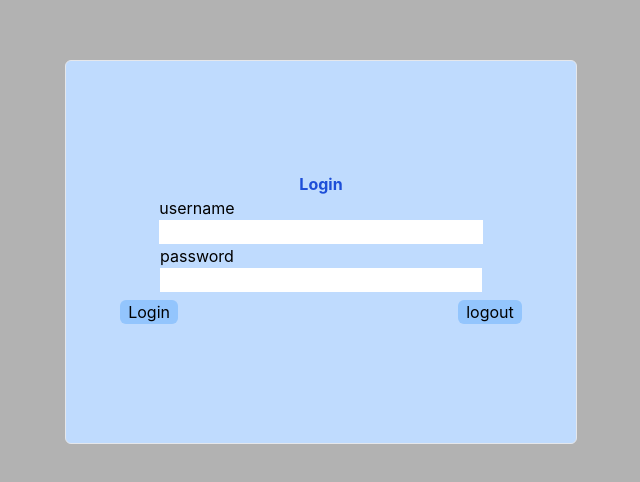
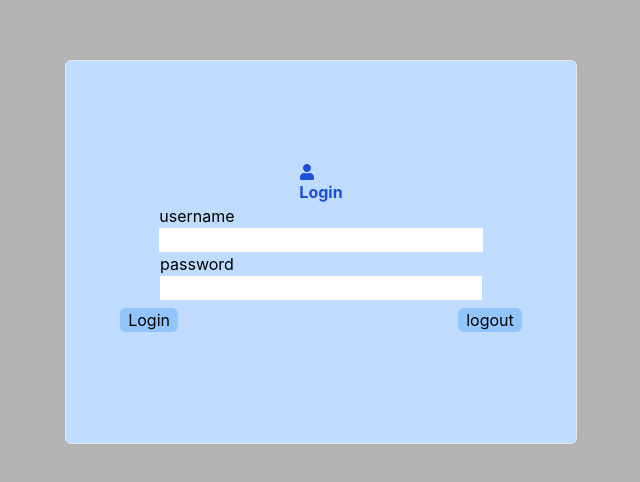
Before and after one commit to Bittuyadav06/ReactPA, a React (Create React App) app in the folder myreactpro/: page / in a window 1280 px wide. Shown: the part 156-638 px from the top of the page, without its empty margins (319-959 px from the left). Built offline with nearby package versions, Linux system fonts and the light colour scheme.

Commit message:
I don't Know what is going on

```diff
--- a/myreactpro/src/components/LogInOut/Login.jsx
+++ b/myreactpro/src/components/LogInOut/Login.jsx
@@ -3,7 +3,7 @@ import React, { useState } from 'react'
 import { Link, useNavigate } from 'react-router-dom';
 import Index from '../Index.jsx';
 import { useAuth } from '../../context/authContext.js';
-import { FontAwesomeIcon } from '@fortawesome/react-fontawesome'
+import {FaUser} from 'react-icons/fa'
 
 
 export default function Login() {
@@ -49,7 +49,7 @@ export default function Login() {
                 <div className="w-screen justify-items-center  py-4  bg-black bg-opacity-30 h-screen content-center">
                     <div className='from  md:w-[40%] lg:w-[40%]  md:h-[50%] mt-4 border rounded-md bg-blue-200 place-content-center justify-items-center  '
                         onSubmit={handleLogin}>
-                        <p className='font-bold text-blue-700'>  Login</p>
+                        <p className='font-bold text-blue-700'> <FaUser /> Login</p>
                         <div className='text-left'>
                             <label htmlFor="username" className='w-full text-left'>username</label>
                             <input className='w-full'
```
